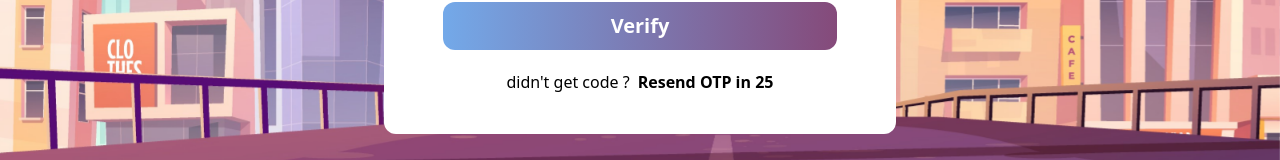
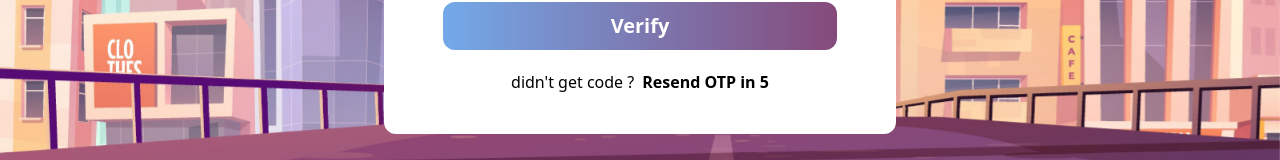
Before and after one commit to playground-pro-project/FE_PlaygroundPro, a React (Vite) app: page /otp in a window 1280 px wide. Shown: the part 458-618 px from the top of the page. Built offline with nearby package versions, Linux system fonts and the light colour scheme; what @mobiscroll/react would draw is missing.

Commit message:
Update OtpPage.tsx

```diff
--- a/src/pages/OtpPage.tsx
+++ b/src/pages/OtpPage.tsx
@@ -18,7 +18,7 @@ const schema = Yup.object({
 });
 
 const OtpPage = () => {
-    const [progress, setProgress] = useState(30);
+    const [progress, setProgress] = useState(10);
     const [loading, setLoading] = useState<boolean>(false)
     const { email, idUser, password } = useStore();
     const { setToken, setIdUser, setEmail, setRole } = useStore();
```
